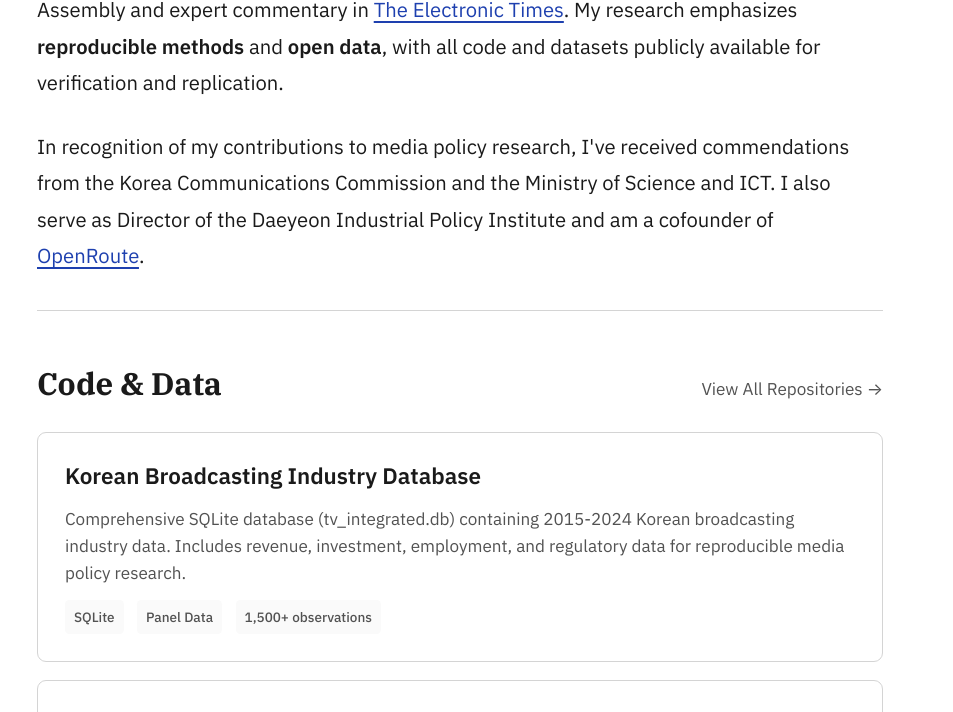
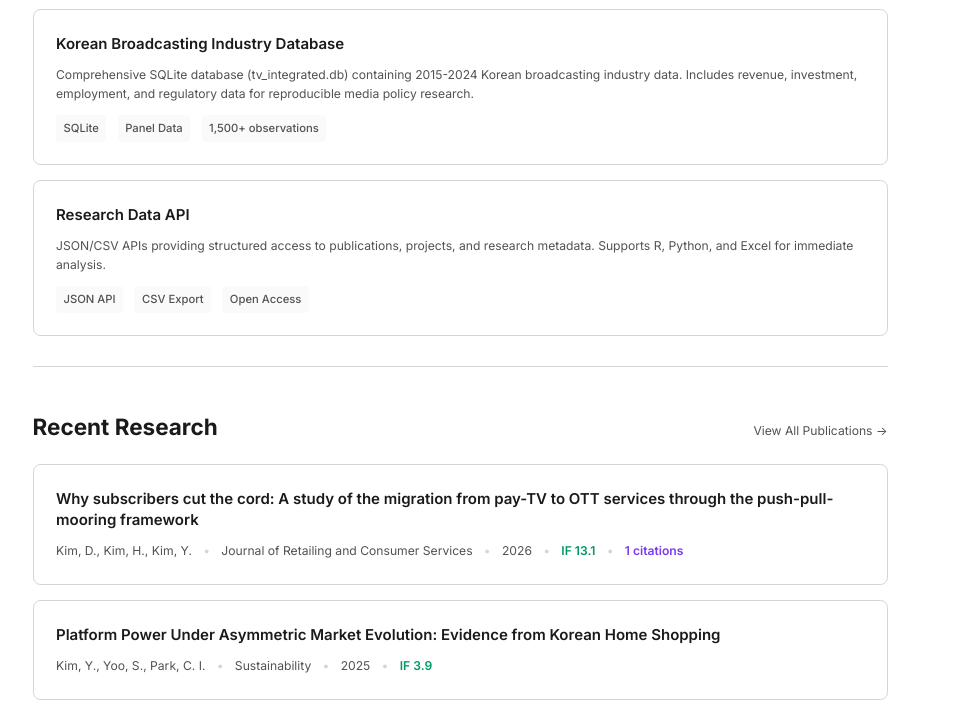
Before and after one commit to trustune/kimyonghee-website, an Astro site: page / in a window 1280 px wide. Shown: the part 737-1449 px from the top of the page, without its empty margins (180-1133 px from the left). Built offline with nearby package versions, Linux system fonts and the light colour scheme; Astro itself is replaced by a stand-in of ours.

Commit message:
style: Switch to Inter font and reduce font sizes
- Change font from IBM Plex to Inter for modern, clean appearance
- Reduce base font sizes across the site for better proportions
- Update project detail page with smaller, balanced typography
- Fix datetime attribute type in project template

Co-Authored-By: Claude Opus 4.5 <noreply@anthropic.com>

```diff
--- a/src/layouts/BaseLayout.astro
+++ b/src/layouts/BaseLayout.astro
@@ -65,7 +65,7 @@ const currentPath = Astro.url.pathname;
     <link rel="preconnect" href="https://fonts.googleapis.com" />
     <link rel="preconnect" href="https://fonts.gstatic.com" crossorigin />
     <link
-      href="https://fonts.googleapis.com/css2?family=IBM+Plex+Sans:wght@400;500;600&family=IBM+Plex+Serif:wght@400;500;700&display=swap"
+      href="https://fonts.googleapis.com/css2?family=Inter:wght@400;500;600;700&display=swap"
       rel="stylesheet"
     />
 
@@ -78,8 +78,8 @@ const currentPath = Astro.url.pathname;
 
       :root {
         /* Design Tokens */
-        --font-primary: "IBM Plex Sans", -apple-system, BlinkMacSystemFont, sans-serif;
-        --font-heading: "IBM Plex Serif", Georgia, serif;
+        --font-primary: "Inter", -apple-system, BlinkMacSystemFont, sans-serif;
+        --font-heading: "Inter", -apple-system, BlinkMacSystemFont, sans-serif;
 
         /* Colors - Clean Academic Palette */
         --color-text: #1a1a1a;
@@ -95,14 +95,14 @@ const currentPath = Astro.url.pathname;
         --max-width: min(900px, 90vw);
         --max-width-wide: min(1100px, 90vw);
 
-        /* Responsive Typography with clamp() */
-        --font-size-base: clamp(1rem, 0.95rem + 0.25vw, 1.125rem);
-        --font-size-sm: clamp(0.875rem, 0.85rem + 0.15vw, 0.95rem);
-        --font-size-lg: clamp(1.125rem, 1rem + 0.35vw, 1.25rem);
-        --font-size-h1: clamp(1.75rem, 1.5rem + 1.25vw, 2.5rem);
-        --font-size-h2: clamp(1.375rem, 1.2rem + 0.75vw, 1.75rem);
-        --font-size-h3: clamp(1.125rem, 1rem + 0.5vw, 1.5rem);
-        --font-size-h4: clamp(1rem, 0.95rem + 0.25vw, 1.25rem);
+        /* Responsive Typography - Reduced sizes */
+        --font-size-base: clamp(0.875rem, 0.85rem + 0.15vw, 0.9375rem);
+        --font-size-sm: clamp(0.75rem, 0.725rem + 0.1vw, 0.8125rem);
+        --font-size-lg: clamp(0.9375rem, 0.9rem + 0.2vw, 1rem);
+        --font-size-h1: clamp(1.5rem, 1.35rem + 0.75vw, 1.875rem);
+        --font-size-h2: clamp(1.25rem, 1.15rem + 0.5vw, 1.5rem);
+        --font-size-h3: clamp(1.0625rem, 1rem + 0.3vw, 1.25rem);
+        --font-size-h4: clamp(0.9375rem, 0.9rem + 0.2vw, 1.0625rem);
 
         /* Spacing */
         --space-xs: clamp(0.5rem, 0.4rem + 0.5vw, 0.75rem);
@@ -115,7 +115,7 @@ const currentPath = Astro.url.pathname;
       html {
         font-family: var(--font-primary);
         font-size: var(--font-size-base);
-        line-height: 1.8;
+        line-height: 1.7;
         color: var(--color-text);
         background: var(--color-bg);
         scroll-behavior: smooth;
@@ -135,11 +135,11 @@ const currentPath = Astro.url.pathname;
       h5,
       h6 {
         font-family: var(--font-heading);
-        font-weight: 700;
+        font-weight: 600;
         line-height: 1.3;
         color: var(--color-text);
-        margin-top: 2rem;
-        margin-bottom: 1rem;
+        margin-top: 1.75rem;
+        margin-bottom: 0.75rem;
       }
 
       h1 {
```
Also changed, not shown: src/pages/projects/[slug].astro (+21 -20 lines).
